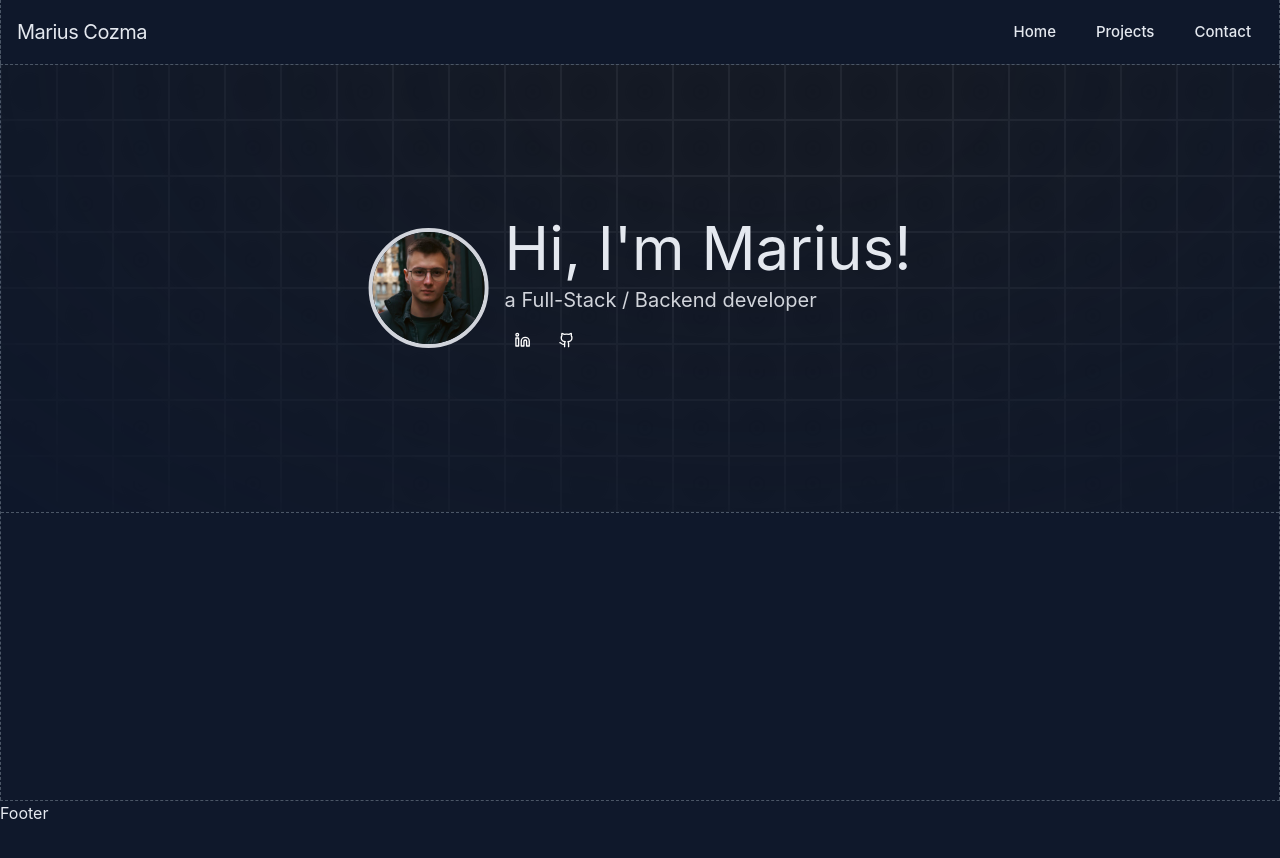
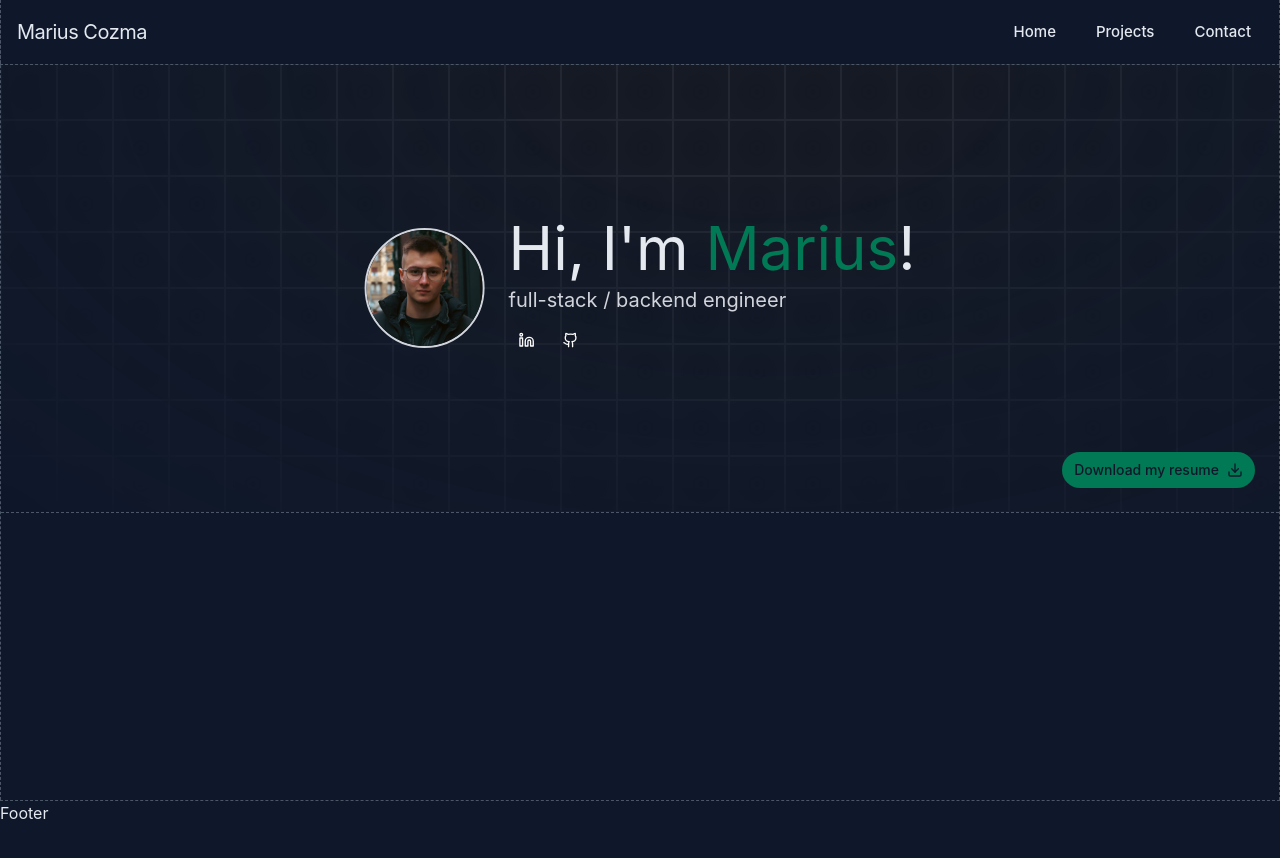
Before and after one commit to mariuscozma11/portfolio-website, a React (Vite) app: page / in a window 1280 px wide. Shown: the top 858 px of the page. Built offline with nearby package versions, Linux system fonts and the light colour scheme.

Commit message:
Refactor HeroSection layout and styles; add download button to BackgroundRippleEffect

```diff
--- a/src/components/heroSection.tsx
+++ b/src/components/heroSection.tsx
@@ -8,17 +8,15 @@ const HeroSection = () => {
     <SectionWrapper>
       <div className="h-screen relative ">
         <BackgroundRippleEffect>
-          <div className="flex flex-row gap-4 items-center">
-            <div className=" h-30 w-30 rounded-full border-4 border-accent-foreground">
+          <div className="flex flex-row gap-6 items-center">
               <img
-                className="rounded-full object-fit"
+                className="h-30 w-30 rounded-full border-2 border-accent-foreground"
                 src="src/public/marius.jpeg"
               ></img>
-            </div>
             <div className="flex flex-col justify-center gap-2">
-              <h1 className="text-6xl">Hi, I'm Marius!</h1>
-              <p className="text-secondary-foreground text-xl">
-                a Full-Stack / Backend developer
+              <h1 className="text-4xl lg:text-6xl">Hi, I'm <span className="text-primary">Marius</span>!</h1>
+              <p className="text-secondary-foreground text-lg lg:text-xl">
+                full-stack / backend engineer
               </p>
               <ul className="flex flex-row items-center gap-2">
                 <a
@@ -45,6 +43,7 @@ const HeroSection = () => {
               </ul>
             </div>
           </div>
+
         </BackgroundRippleEffect>
       </div>
     </SectionWrapper>
--- a/src/components/ui/background-ripple-effect.tsx
+++ b/src/components/ui/background-ripple-effect.tsx
@@ -1,17 +1,19 @@
 "use client";
 import React, { useMemo, useRef, useState } from "react";
 import { cn } from "@/lib/utils";
+import { Download } from "lucide-react";
+import { Button } from "./button";
 
 export const BackgroundRippleEffect = ({
   rows = 8,
   cols = 27,
   cellSize = 56,
-  children
+  children,
 }: {
   rows?: number;
   cols?: number;
   cellSize?: number;
-  children: any
+  children: any;
 }) => {
   const [clickedCell, setClickedCell] = useState<{
     row: number;
@@ -26,7 +28,7 @@ export const BackgroundRippleEffect = ({
       className={cn(
         "absolute inset-0 h-full w-full mt-16 ",
         "[--cell-border-color:var(--color-neutral-300)] [--cell-fill-color:var(--color-neutral-100)] [--cell-shadow-color:var(--color-neutral-500)]",
-        "dark:[--cell-border-color:var(--color-neutral-700)] dark:[--cell-fill-color:var(--color-neutral-900)] dark:[--cell-shadow-color:var(--color-neutral-800)]",
+        "dark:[--cell-border-color:var(--color-neutral-700)] dark:[--cell-fill-color:var(--color-neutral-900)] dark:[--cell-shadow-color:var(--color-neutral-800)]"
       )}
     >
       <div className="relative h-auto w-auto overflow-hidden border-b border-dashed">
@@ -46,9 +48,13 @@ export const BackgroundRippleEffect = ({
           }}
           interactive
         />
-        <div className="absolute top-1/2 left-1/2 transform -translate-x-1/2 -translate-y-1/2 z-3">
-        {children}
+        <div className="absolute top-1/2 left-1/2 transform -translate-x-1/2 -translate-y-1/2 z-3 w-full lg:w-auto flex items-center justify-center px-2">
+          {children}
         </div>
+        <Button className=" absolute bottom-6 right-6 flex flex-row items-center justify-center gap-2 p-2 rounded-full z-20">
+          <h4 className="font-medium">Download my resume</h4>
+          <Download />
+        </Button>
       </div>
     </div>
   );
@@ -84,7 +90,7 @@ const DivGrid = ({
 }: DivGridProps) => {
   const cells = useMemo(
     () => Array.from({ length: rows * cols }, (_, idx) => idx),
-    [rows, cols],
+    [rows, cols]
   );
 
   const gridStyle: React.CSSProperties = {
@@ -120,7 +126,7 @@ const DivGrid = ({
             className={cn(
               "cell relative border-[0.5px] opacity-40 transition-opacity duration-150 will-change-transform hover:opacity-80 dark:shadow-[0px_0px_40px_1px_var(--cell-shadow-color)_inset]",
               clickedCell && "animate-cell-ripple [animation-fill-mode:none]",
-              !interactive && "pointer-events-none",
+              !interactive && "pointer-events-none"
             )}
             style={{
               backgroundColor: fillColor,
```
